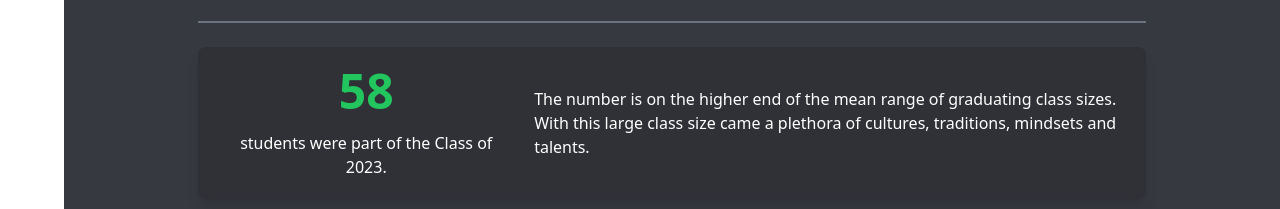
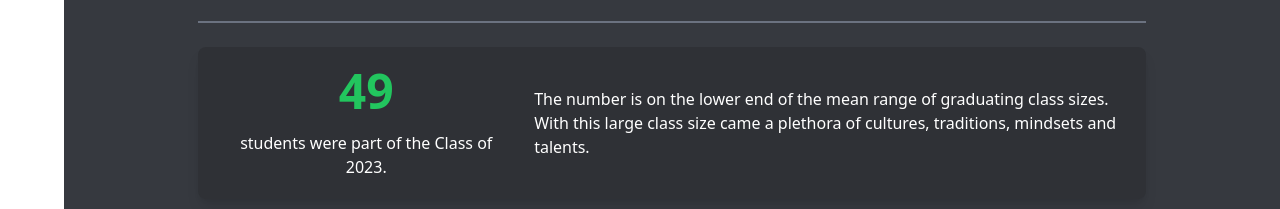
Before and after one commit to Muh-Hamza-99/class-of-2023, a React (Create React App) app: page / in a window 1280 px wide. Shown: the part 1057-1266 px from the top of the page. Built offline with nearby package versions, Linux system fonts and the light colour scheme.

Commit message:
Changing class size data

```diff
--- a/src/pages/Home.jsx
+++ b/src/pages/Home.jsx
@@ -32,7 +32,7 @@ const Home = () => {
             <TableOfContentsBox header="Charts" description="A Level Subjects taken for Degrees • IGCSE, AS and SAT Grade Distribution • Nationality Specific GPA" />
           </div>
           <SectionHeader title="Class Profile" />
-          <Container bigText="58" smallText="students were part of the Class of 2023." followUpText="The number is on the higher end of the mean range of graduating class sizes. With this large class size came a plethora of cultures, traditions, mindsets and talents." />
+          <Container bigText="49" smallText="students were part of the Class of 2023." followUpText="The number is on the lower end of the mean range of graduating class sizes. With this large class size came a plethora of cultures, traditions, mindsets and talents." />
           <Container bigText="13" smallText="different nationalities made up the Class of 2023." followUpText="These include Pakistani, Egyptian, Kashmiri, Indian, Bangladeshi, Canadian, American, British, Syrian, Sudanese, Jordanian, Lebanese and Algerian. A few of the students had a dual-nationality." />
         </div>
       </div>
```
